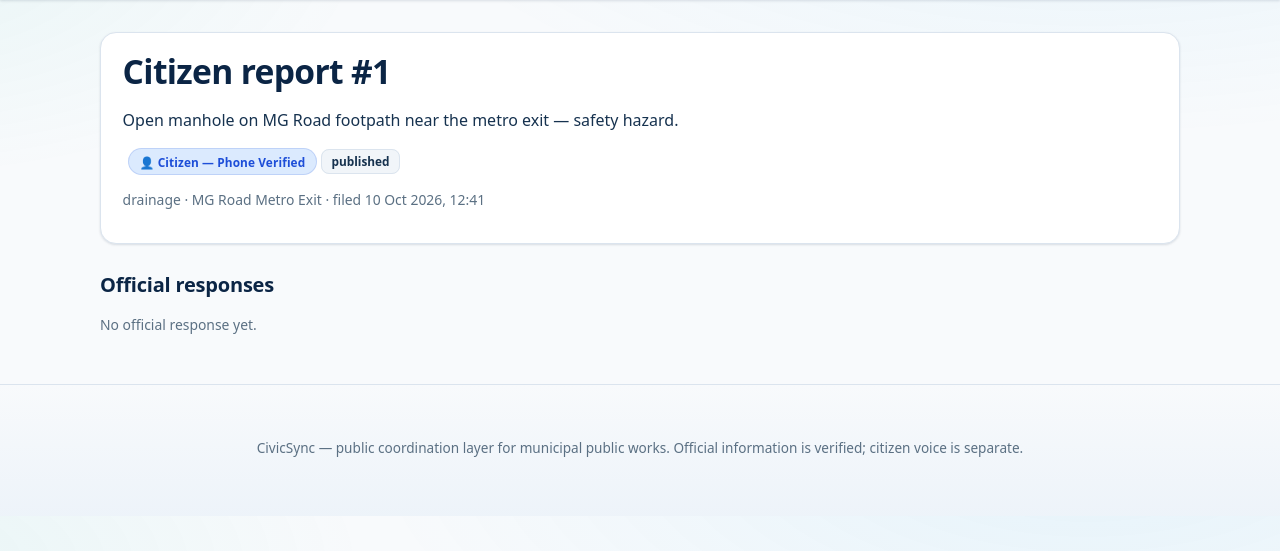
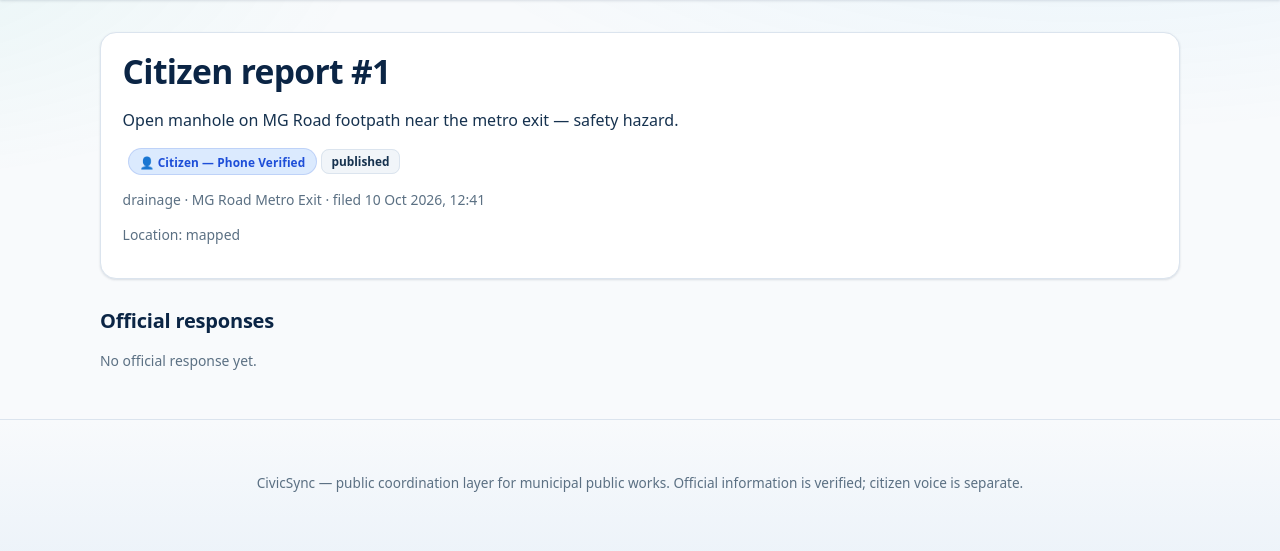
Before and after one commit to chittemrohith-creator/KYA, a Flask app: page /citizen-reports/1 in a window 1280 px wide. Shown: the part 100-651 px from the top of the page. Run offline with Flask 3, Linux system fonts and the light colour scheme; data comes from the database, SQL or seed files in the repository; data that the repository does not hold is empty.

```diff
--- a/templates/citizen_report.html
+++ b/templates/citizen_report.html
@@ -10,6 +10,7 @@
   <p class="muted">{{ cp.category }} · {{ cp.address or 'no address' }} · filed {{ dt(cp.created_at) }}
     {% if cp.flagged_by|length > 0 %} · {{ cp.flag_count }} flag(s){% endif %}
     {% if cp.duplicate_suggested_post_id %} · linked to duplicate report #{{ cp.duplicate_suggested_post_id }}{% endif %}</p>
+  {% if cp.latitude is none or cp.longitude is none %}<p class="muted">Location: {{ cp.address }} (address only — not shown on the map)</p>{% else %}<p class="muted">Location: mapped</p>{% endif %}
   {% if cp.linked_project_id %}<p><a href="{{ url_for('public.project_page', pid=cp.linked_project_id) }}">Linked project #{{ cp.linked_project_id }}</a></p>{% endif %}
 </div>
 <h2>Official responses</h2>
```
